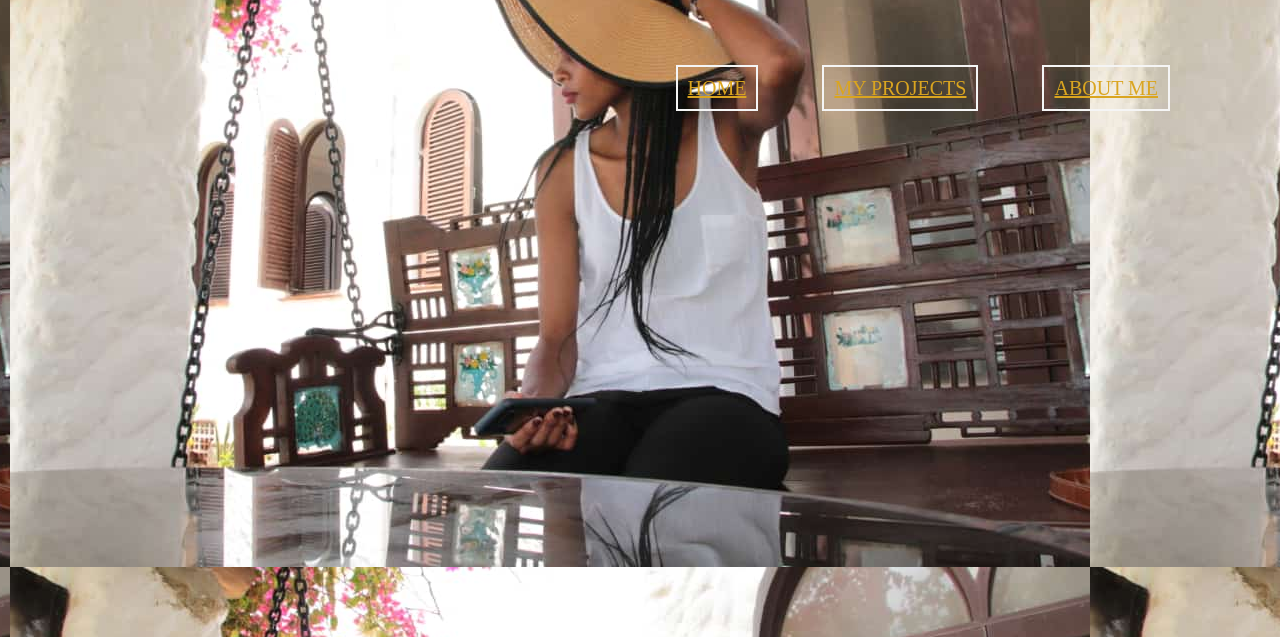
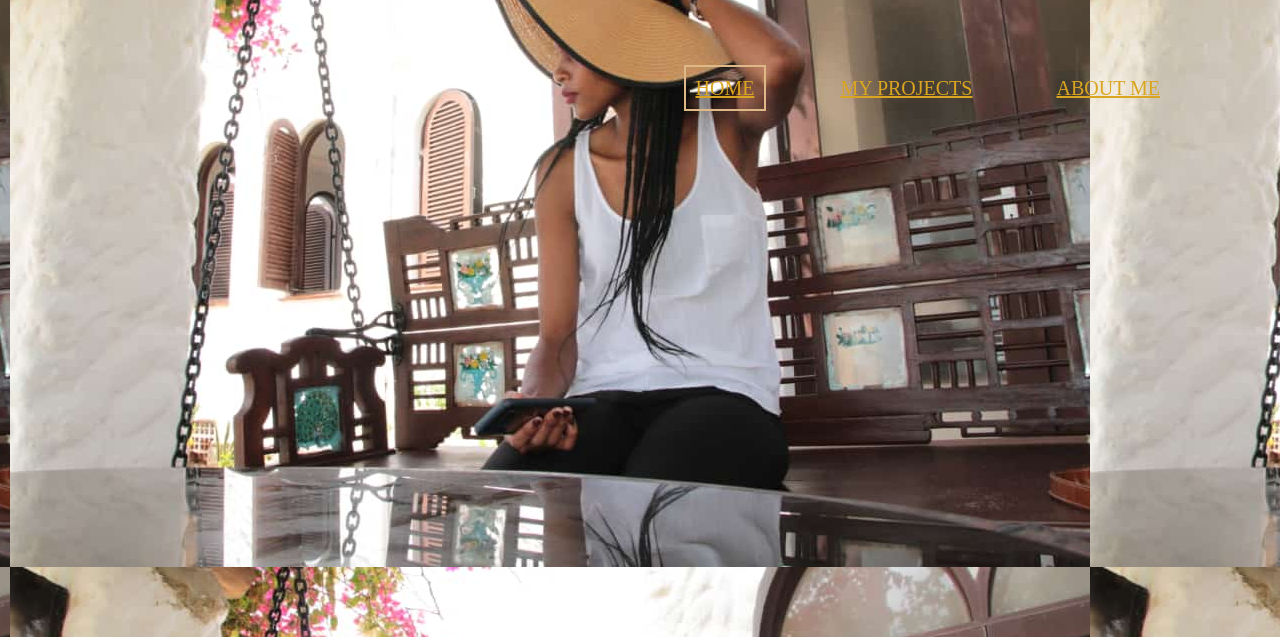
Before and after one commit to joankirui/portfolio, a plain HTML site: page index.html in a window 1280 px wide. Shown: the part 163-800 px from the top of the page. Drawn offline with Linux system fonts and the light colour scheme.

Commit message:
make the border to hover

```diff
--- a/index.html
+++ b/index.html
@@ -12,7 +12,7 @@
     </div>
     <div class="home">
         <ul>
-        <li><a href="#">HOME</a></li>
+        <li class="done"><a href="#">HOME</a></li>
         <li><a href="#">MY PROJECTS</a></li>
         <li><a href="#">ABOUT ME</a></li>
         </ul>
--- a/portfolio.css
+++ b/portfolio.css
@@ -19,7 +19,6 @@ h1{
 .home li a{
     color: goldenrod;
     font-size: 20px;
-    border: 2px solid whitesmoke;
 }
 h3{
     text-align: left;
@@ -28,3 +27,9 @@ h3{
 .center{
     text-align: end;
 }
+.home li.done a{
+    border: 2px solid burlywood;
+}
+.home li a:hover{
+    border: 2px solid burlywood;
+}
```
